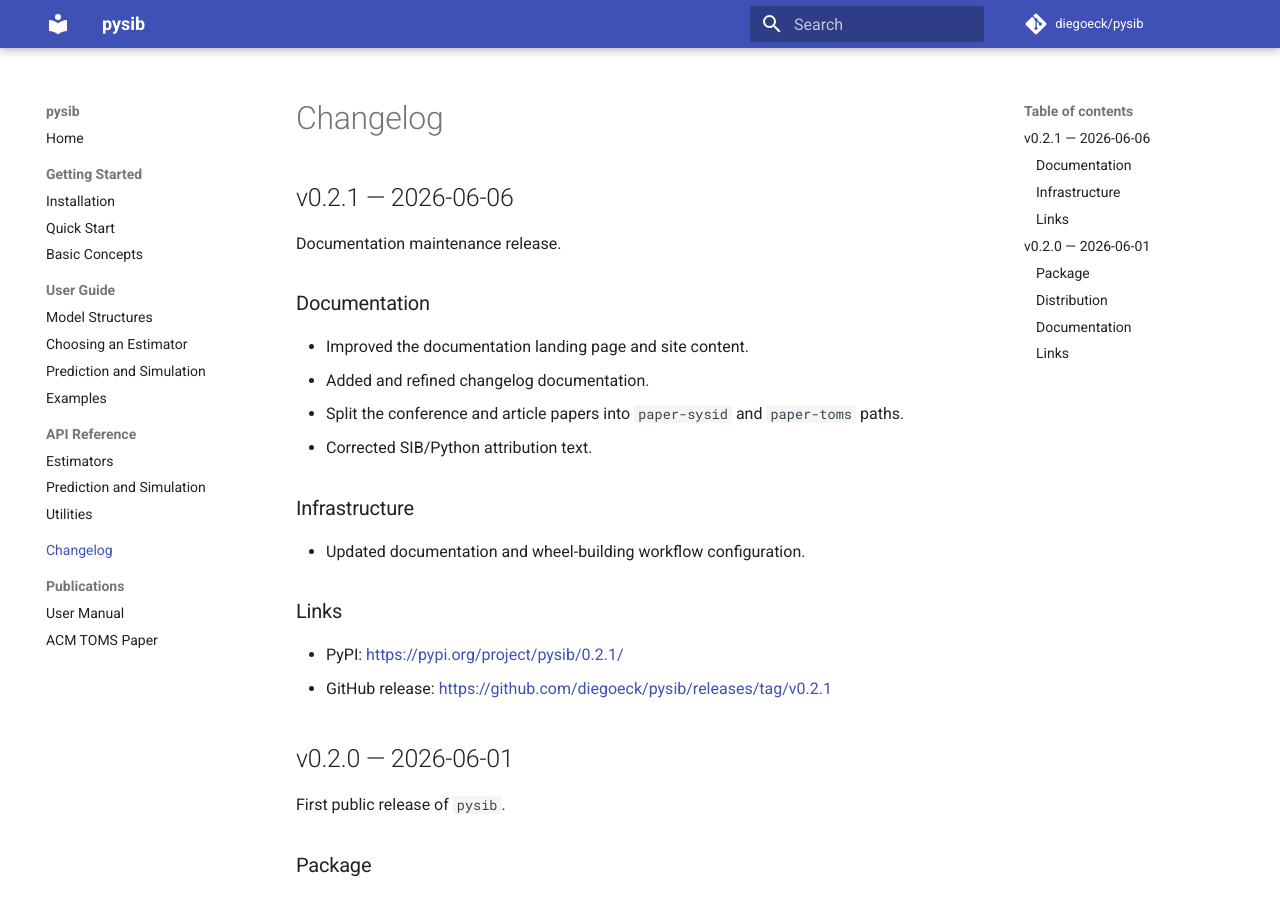
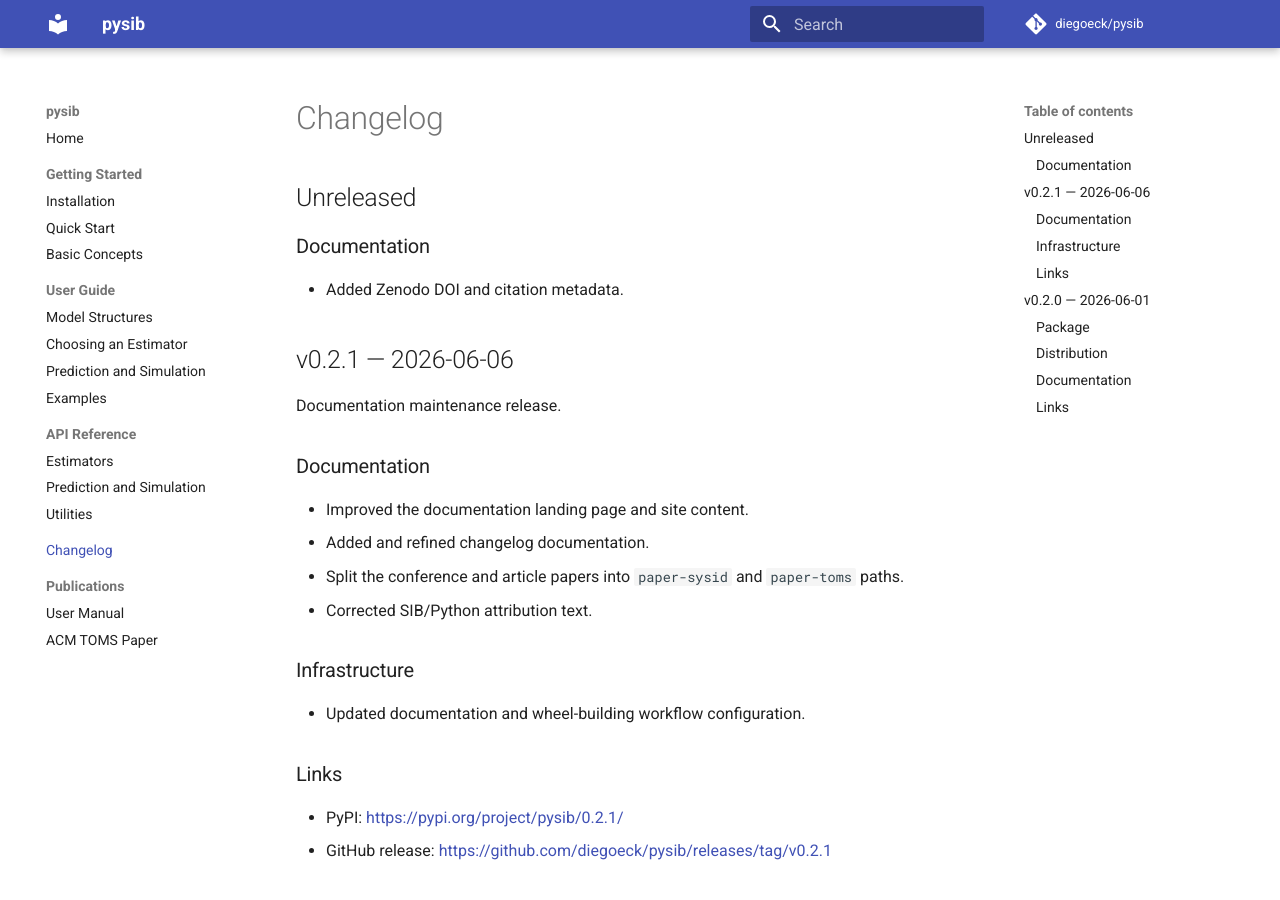
Before and after one commit to diegoeck/pysib, an MkDocs documentation site: the page built from docs/changelog.md, in a window 1280 px wide and 900 px high. Built offline with MkDocs 1.6.1 and Material for MkDocs 9.7.7, drawn with Linux system fonts in a browser that asks for light colours; comment, search, counter and statistics services are not loaded.

Commit message:
Add Zenodo DOI metadata

```diff
--- a/docs/changelog.md
+++ b/docs/changelog.md
@@ -1,4 +1,10 @@
 # Changelog
+
+## Unreleased
+
+### Documentation
+
+- Added Zenodo DOI and citation metadata.
 
 ## v0.2.1 — 2026-06-06
 
--- a/pyproject.toml
+++ b/pyproject.toml
@@ -43,6 +43,7 @@ classifiers = [
 [project.urls]
 Homepage = "https://pysib.net/"
 Documentation = "https://pysib.net/"
+DOI = "https://doi.org/10.5281/zenodo.20572074"
 Source = "https://github.com/diegoeck/pysib"
 Issues = "https://github.com/diegoeck/pysib/issues"
 
```
Also changed, not shown: README.md (+3 -0 lines), docs/index.md (+1 -0 lines), 1 other file.
